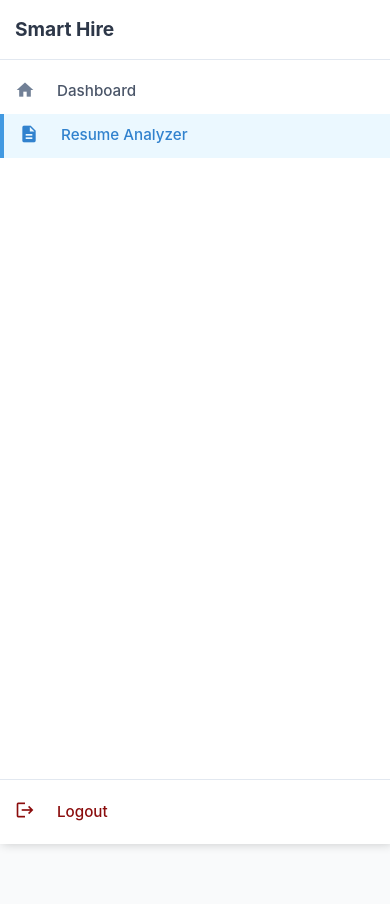
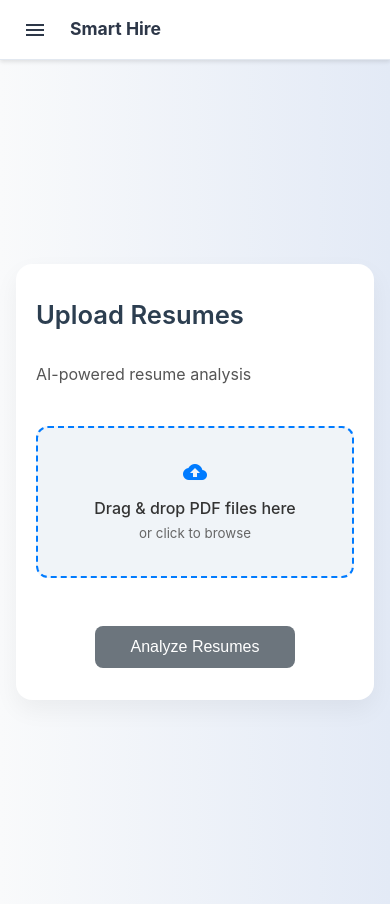
Before and after one commit to ankitnarang-ai/Resume-Screener-Frontend, an Angular app: page /upload in a window 390 px wide. Before the commit the page ends 844 px from the top, so only its background shows below. Built offline with nearby package versions, Linux system fonts and the light colour scheme.

Commit message:
[Added] Mobile Responsive Sidebar

```diff
--- a/src/app/components/applications/applications.component.html
+++ b/src/app/components/applications/applications.component.html
@@ -1,7 +1,25 @@
+<!-- Mobile Header (only visible on mobile) -->
+<div class="mobile-header">
+  <button class="mobile-toggle-btn" (click)="onSidebarToggle()" type="button">
+    <mat-icon>menu</mat-icon>
+  </button>
+  <div class="mobile-header-title">Smart Hire</div>
+</div>
+
 <div class="app-container">
   <div class="position-relative">
     <!-- Sidebar -->
-    <app-sidebar></app-sidebar>
+    <app-sidebar
+      [isSidebarCollapsed]="isSidebarCollapsed"
+      (sidebarToggle)="onSidebarToggle()">
+    </app-sidebar>
+  </div>
+
+  <!-- Mobile overlay to close sidebar when clicking outside -->
+  <div
+    class="mobile-sidebar-overlay"
+    [class.active]="!isSidebarCollapsed"
+    (click)="closeSidebarOnMobile()">
   </div>
 
   <!-- Main Content -->
--- a/src/app/components/applications/applications.component.scss
+++ b/src/app/components/applications/applications.component.scss
@@ -1,3 +1,63 @@
+// Mobile Header Styles
+.mobile-header {
+  display: none; /* Hidden by default on desktop */
+  position: fixed;
+  top: 0;
+  left: 0;
+  right: 0;
+  height: 60px;
+  background: #ffffff;
+  border-bottom: 1px solid #e2e8f0;
+  z-index: 1001; /* Higher than sidebar */
+  padding: 0 15px;
+  align-items: center;
+  box-shadow: 0 2px 4px rgba(0,0,0,0.1);
+
+  .mobile-toggle-btn {
+    background: none;
+    border: none;
+    padding: 8px;
+    cursor: pointer;
+    border-radius: 4px;
+    transition: background-color 0.2s ease;
+    display: flex;
+    align-items: center;
+    justify-content: center;
+
+    &:hover {
+      background-color: #f7fafc;
+    }
+
+    mat-icon {
+      font-size: 24px;
+      color: #2d3748;
+    }
+  }
+
+  .mobile-header-title {
+    margin-left: 15px;
+    font-weight: bold;
+    font-size: 1.1rem;
+    color: #2d3748;
+  }
+}
+
+// Mobile Overlay
+.mobile-sidebar-overlay {
+  display: none;
+  position: fixed;
+  top: 0;
+  left: 0;
+  right: 0;
+  bottom: 0;
+  background: rgba(0, 0, 0, 0.5);
+  z-index: 999; /* Below sidebar but above content */
+
+  &.active {
+    display: block;
+  }
+}
+
 .app-container {
   display: flex;
   height: 100vh;
@@ -27,6 +87,11 @@
   height: 100vh;
   overflow: scroll;
   max-width: 100%;
+  transition: margin-left 0.3s ease;
+
+  // &.content-expanded {
+  //   // Add any styles for when sidebar is collapsed
+  // }
 }
 
 .chat-header {
@@ -67,10 +132,32 @@
   }
 }
 
-// Responsive
+// Desktop styles
+@media (min-width: 769px) {
+
+  .mobile-sidebar-overlay {
+    display: none !important; /* Never show overlay on desktop */
+  }
+}
+
+// Mobile Responsiveness
 @media (max-width: 768px) {
+  .mobile-header {
+    display: flex; /* Show mobile header on mobile */
+  }
+
   .app-container {
-    flex-direction: column;
+    flex-direction: row; /* Keep flex row for sidebar positioning */
+    padding-top: 60px; /* Account for fixed mobile header */
+  }
+
+  .main-content {
+    margin-left: 0; /* No left margin on mobile */
+    margin-top: 0; /* Mobile header creates the top spacing */
+
+    &.content-expanded {
+      margin-left: 0; /* Still no left margin when sidebar is collapsed on mobile */
+    }
   }
 
   .sidebar {
@@ -85,4 +172,12 @@
   .input-area {
     padding: 1rem;
   }
+
+  .mobile-sidebar-overlay {
+    top: 60px; /* Account for mobile header */
+
+    &.active {
+      display: block;
+    }
+  }
 }
--- a/src/app/components/applications/applications.component.ts
+++ b/src/app/components/applications/applications.component.ts
@@ -1,19 +1,52 @@
-import { ChangeDetectionStrategy, Component } from '@angular/core';
+import { ChangeDetectionStrategy, Component, HostListener, Inject, OnInit, PLATFORM_ID } from '@angular/core';
 import { SidebarComponent } from './sidebar/sidebar.component';
-import { CommonModule } from '@angular/common';
+import { CommonModule, isPlatformBrowser } from '@angular/common';
 import { RouterModule } from '@angular/router';
+import { MatIconModule } from '@angular/material/icon';
 
 @Component({
   selector: 'app-applications',
   standalone: true,
-  imports: [SidebarComponent, RouterModule, CommonModule],
+  imports: [SidebarComponent, RouterModule, CommonModule, MatIconModule],
   templateUrl: './applications.component.html',
   styleUrl: './applications.component.scss',
   changeDetection: ChangeDetectionStrategy.OnPush
 })
-export class ApplicationsComponent {
+export class ApplicationsComponent implements OnInit {
   isSidebarCollapsed = false;
+
+  constructor(@Inject(PLATFORM_ID) private platformId: Object){};
+
+  ngOnInit() {
+    // Initialize sidebar state based on screen size
+    if (isPlatformBrowser(this.platformId)) {
+      this.checkScreenSize();
+    }
+  }
+
   onSidebarToggle() {
     this.isSidebarCollapsed = !this.isSidebarCollapsed;
   }
+
+  closeSidebarOnMobile() {
+    // Only close on mobile
+     if (isPlatformBrowser(this.platformId) && window.innerWidth <= 768) {
+      this.isSidebarCollapsed = true;
+    }
+  }
+
+  @HostListener('window:resize', ['$event'])
+  onResize(event: any) {
+    this.checkScreenSize();
+  }
+
+  private checkScreenSize() {
+    if (isPlatformBrowser(this.platformId)) {
+    if (window.innerWidth <= 768) {
+      this.isSidebarCollapsed = true;
+    } else {
+      this.isSidebarCollapsed = false;
+    }
+  }
+  }
 }
--- a/src/app/components/applications/sidebar/sidebar.component.html
+++ b/src/app/components/applications/sidebar/sidebar.component.html
@@ -1,11 +1,12 @@
 <div class="sidebar" [ngClass]="{ 'sidebar-collapsed': isSidebarCollapsed }">
   <div class="sidebar-header">
-    <a href="javascript:void(0);" class="sidebar-logo">
+    <a href="javascript:void(0);" class="sidebar-logo" (click)="toggleSidebar()">
       @if (isSidebarCollapsed) {
-        <mat-icon>menu</mat-icon> <!-- Changed to 'menu' icon for collapsed state -->
+        <mat-icon>menu</mat-icon> <!-- Menu icon when collapsed -->
       } @else {
-        Smart Hire
+        <mat-icon>business</mat-icon> <!-- Your logo icon when expanded -->
       }
+      <span class="logo-text">Smart Hire</span>
     </a>
   </div>
 
--- a/src/app/components/applications/sidebar/sidebar.component.scss
+++ b/src/app/components/applications/sidebar/sidebar.component.scss
@@ -11,14 +11,30 @@
 
   &-collapsed {
     width: 60px;
+
+    // Only hide text and arrows, but keep icons visible
     .sidebar-item-text,
     .sidebar-item-arrow {
       display: none;
     }
+
+    // Keep logo text hidden but not the icon
+    .logo-text {
+      display: none;
+    }
+
     .sidebar-logo {
       justify-content: center; /* Center logo when collapsed */
       mat-icon {
         margin-right: 0; /* Remove margin when collapsed */
+      }
+    }
+
+    // Center the menu item icons when collapsed
+    .sidebar-item {
+      justify-content: center;
+      mat-icon {
+        margin-right: 0;
       }
     }
   }
@@ -37,11 +53,22 @@
     font-size: 1.2rem;
     display: flex;
     align-items: center;
+    cursor: pointer; /* Add cursor pointer to indicate clickable */
+    transition: color 0.2s ease; /* Smooth color transition */
+
+    &:hover {
+      color: #3182ce; /* Change color on hover for visual feedback */
+    }
 
     mat-icon {
       font-size: 24px;
       color: #2d3748; /* Ensure logo icon color */
       margin-right: 8px; /* Default margin */
+      transition: color 0.2s ease; /* Smooth icon color transition */
+    }
+
+    &:hover mat-icon {
+      color: #3182ce; /* Change icon color on hover */
     }
   }
 
@@ -140,6 +167,7 @@
     font-size: 20px;
     vertical-align: middle;
     color: #718096;
+    flex-shrink: 0; /* Prevent icons from shrinking */
   }
 
   .sidebar-item:hover mat-icon {
@@ -175,7 +203,7 @@
     height: 100vh;
     left: 0;
     top: 0;
-    width: 100%; /* Full width on mobile when open */
+    width: 250px; /* Fixed width instead of 100% for better UX */
     transform: translateX(-100%); /* Initially hidden off-screen */
     box-shadow: none; /* Remove box-shadow */
     border-right: none; /* Remove border-right */
@@ -186,6 +214,33 @@
     &:not(.sidebar-collapsed) {
       transform: translateX(0); /* Slide in from left to be fully visible */
       box-shadow: 2px 0 10px rgba(0,0,0,0.2); /* Add shadow for open state */
+    }
+
+    // On mobile, always show full sidebar (never collapsed state)
+    // Override collapsed styles for mobile
+    &.sidebar-collapsed {
+      width: 250px; /* Full width even when "collapsed" on mobile */
+      transform: translateX(-100%); /* Hide it off-screen instead of collapsing */
+
+      .sidebar-item-text,
+      .sidebar-item-arrow,
+      .logo-text {
+        display: block; /* Show all text on mobile */
+      }
+
+      .sidebar-logo {
+        justify-content: flex-start; /* Align left on mobile */
+        mat-icon {
+          margin-right: 8px; /* Restore margin on mobile */
+        }
+      }
+
+      .sidebar-item {
+        justify-content: flex-start; /* Align left on mobile */
+        mat-icon {
+          margin-right: 8px; /* Restore margin on mobile */
+        }
+      }
     }
 
     .sidebar-header {
@@ -200,13 +255,5 @@
     .sidebar-submenu .sidebar-subitem {
       padding-left: 30px; /* Adjust for mobile */
     }
-
-    // Adjust logo icon behavior for mobile when collapsed/hidden
-    .sidebar-logo {
-      justify-content: flex-start; /* Align logo text/icon left */
-      mat-icon {
-        margin-right: 8px; /* Ensure margin for menu icon */
-      }
-    }
   }
 }
```
